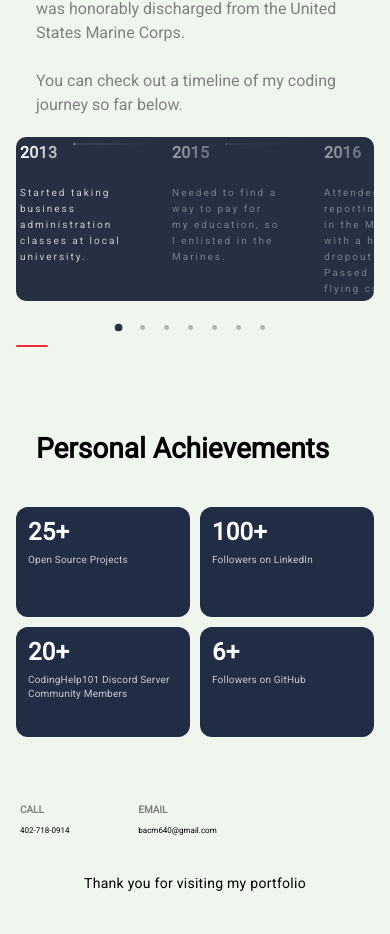
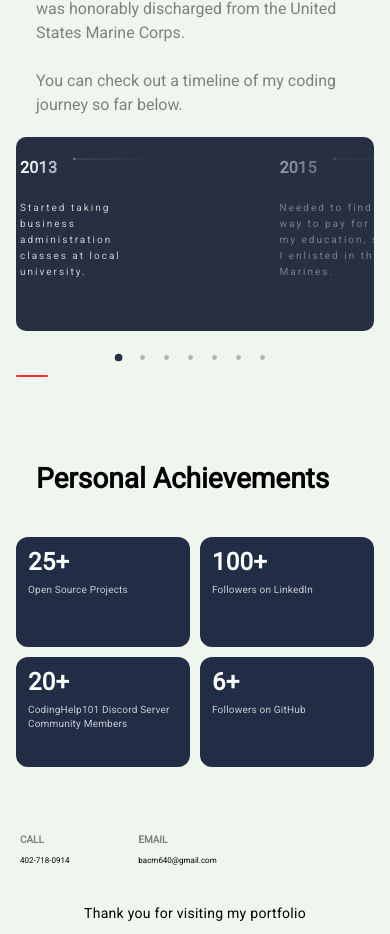
Before and after one commit to BA-CalderonMorales/Portfolio-Site, a Next.js app: page / in a window 390 px wide. Shown: the part 3715-4649 px from the top of the page. Built offline with nearby package versions, Linux system fonts and the light colour scheme.

Commit message:
Fixing Timeline style in desktop view. Still needs to be udpdated to accomodate the change in view to medium-sized screens. The responsiveness is not fluid, so this will need to be updated.

```diff
--- a/src/components/TimeLine/TimeLineStyles.js
+++ b/src/components/TimeLine/TimeLineStyles.js
@@ -1,19 +1,14 @@
 import styled from "styled-components";
 
 export const CarouselContainer = styled.ul`
-  max-width: 1040px;
   background: #273043;
-  padding: 0rem;
-  list-style: none;
+  padding: 1.5rem;
+  list-style: none !important;
   display: flex;
-  justify-content: space-between;
+  flex-direction: row-flex !important;
+  column-gap: 10.75rem !important;
   border-radius: 10px;
-  /* overflow-x: hidden; */
-  margin-left: 32px;
-  &:first-of-type {
-    margin-left: 0px;
-  }
-  margin-bottom: 80px;
+  margin-bottom: 75px;
   //remove scrollbar
   scrollbar-width: none;
   &::-webkit-scrollbar {
```
